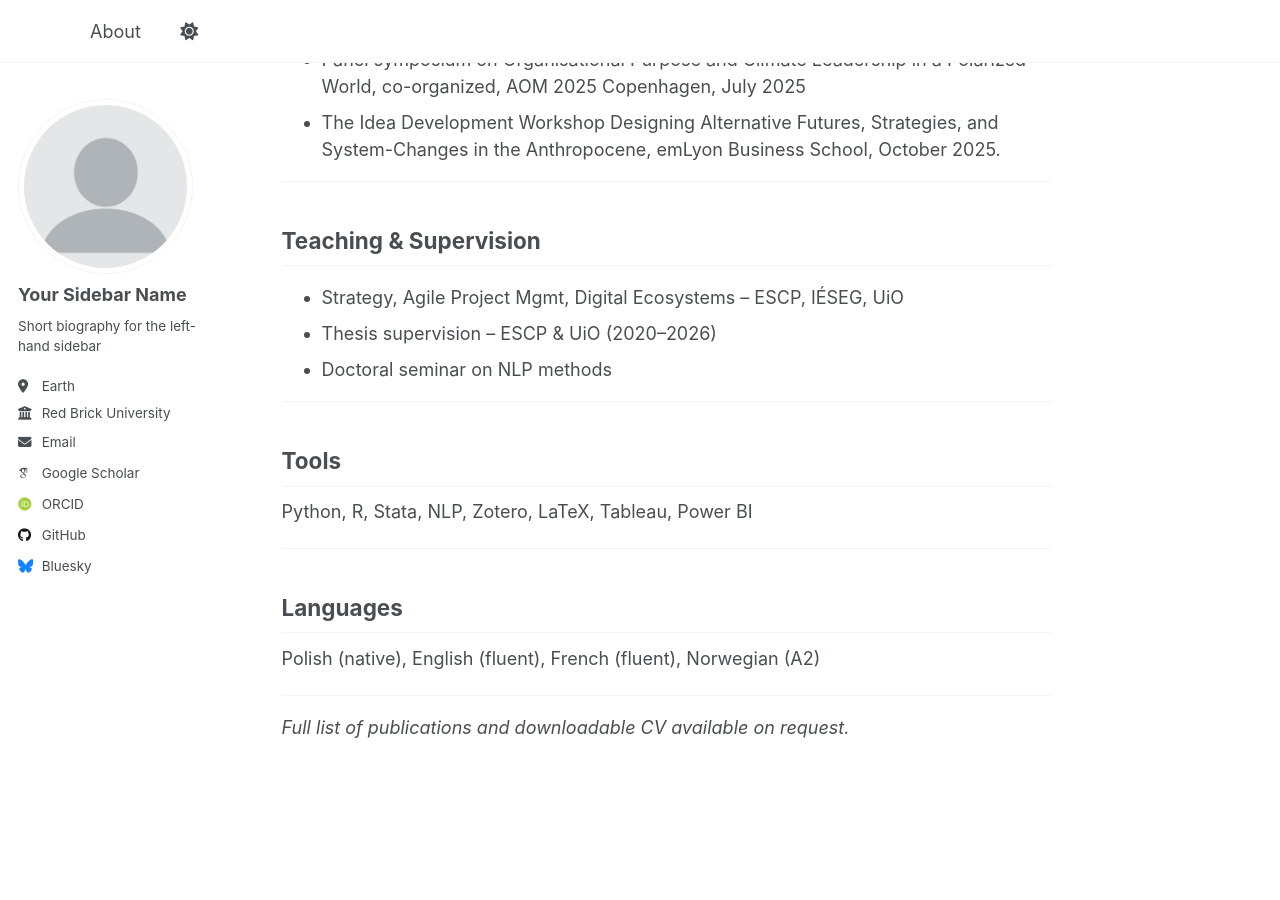
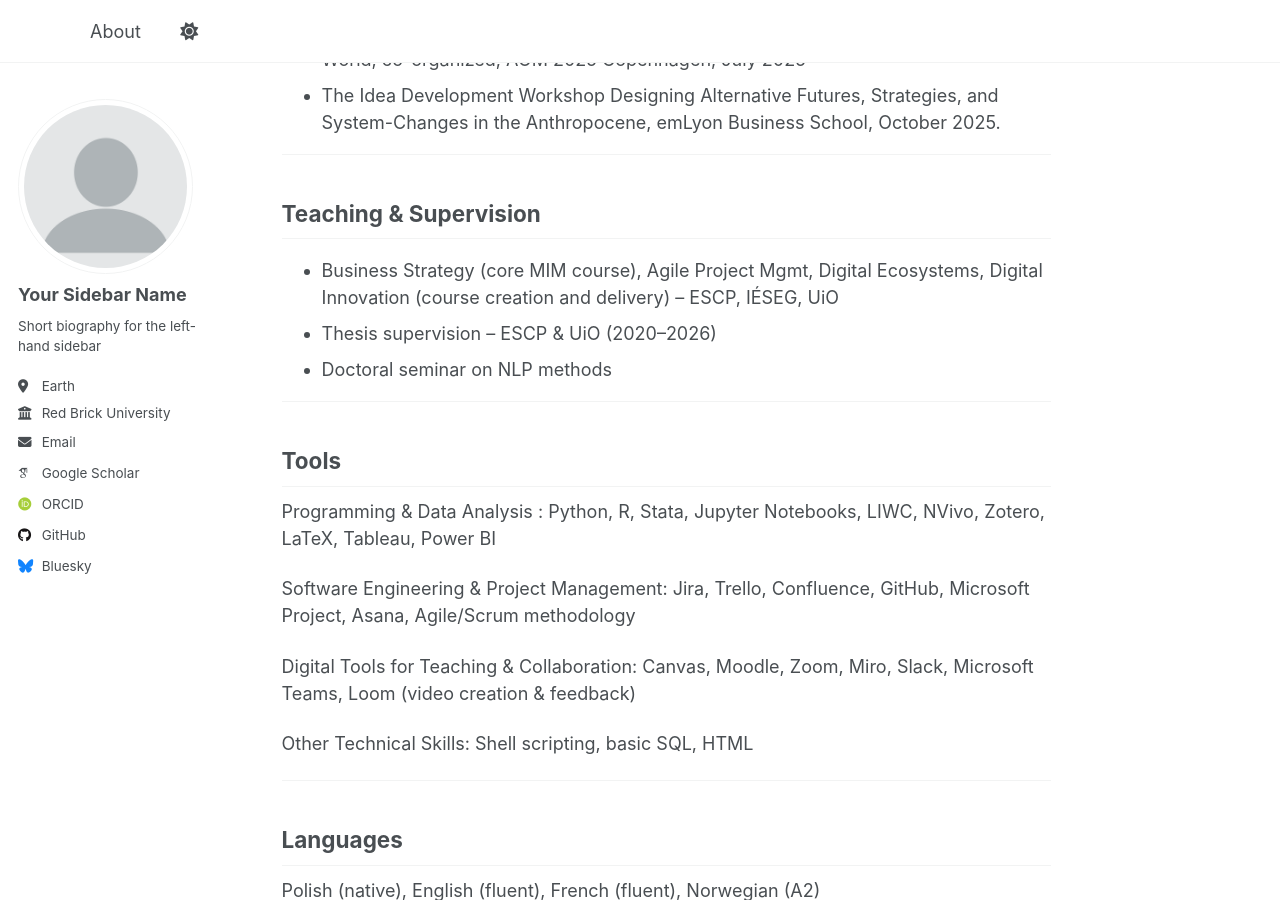
Before and after one commit to urszulawiszniowskaayache/urszulawiszniowskaayache.github.io, a Jekyll site: the page built from cv.md, in a window 1280 px wide and 900 px high, scrolled down 3075 px. Built offline with Jekyll 4.4.1, drawn with Linux system fonts in a browser that asks for light colours; some web fonts are replaced; a script that is not in the unit is left out; some of the changed text lies outside the part shown.

Commit message:
Update cv.md

```diff
--- a/cv.md
+++ b/cv.md
@@ -95,7 +94,7 @@ Thesis: *Strategic Leadership Communication in Business Ecosystems*
 
 ## Teaching & Supervision
 
-- Strategy, Agile Project Mgmt, Digital Ecosystems – ESCP, IÉSEG, UiO
+- Business Strategy (core MIM course), Agile Project Mgmt, Digital Ecosystems, Digital Innovation (course creation and delivery) – ESCP, IÉSEG, UiO
 - Thesis supervision – ESCP & UiO (2020–2026)
 - Doctoral seminar on NLP methods
 
@@ -103,7 +102,13 @@ Thesis: *Strategic Leadership Communication in Business Ecosystems*
 
 ## Tools
 
-Python, R, Stata, NLP, Zotero, LaTeX, Tableau, Power BI
+Programming & Data Analysis : Python, R, Stata, Jupyter Notebooks, LIWC, NVivo, Zotero, LaTeX, Tableau, Power BI
+
+Software Engineering & Project Management: Jira, Trello, Confluence, GitHub, Microsoft Project, Asana, Agile/Scrum methodology
+
+Digital Tools for Teaching & Collaboration: Canvas, Moodle, Zoom, Miro, Slack, Microsoft Teams, Loom (video creation & feedback)
+
+Other Technical Skills: Shell scripting, basic SQL, HTML
 
 ---
 
```
Also changed, not shown: other parts of cv.md (+0 -1 lines).
